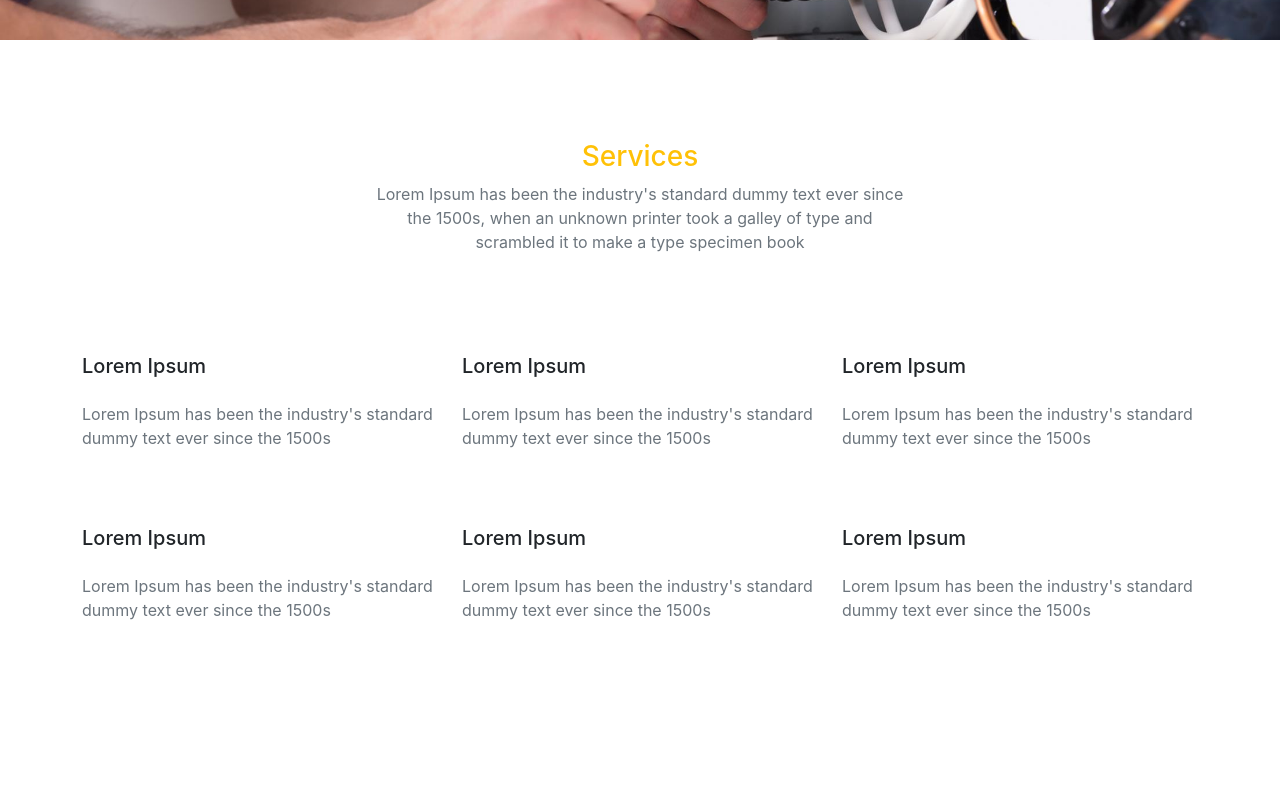
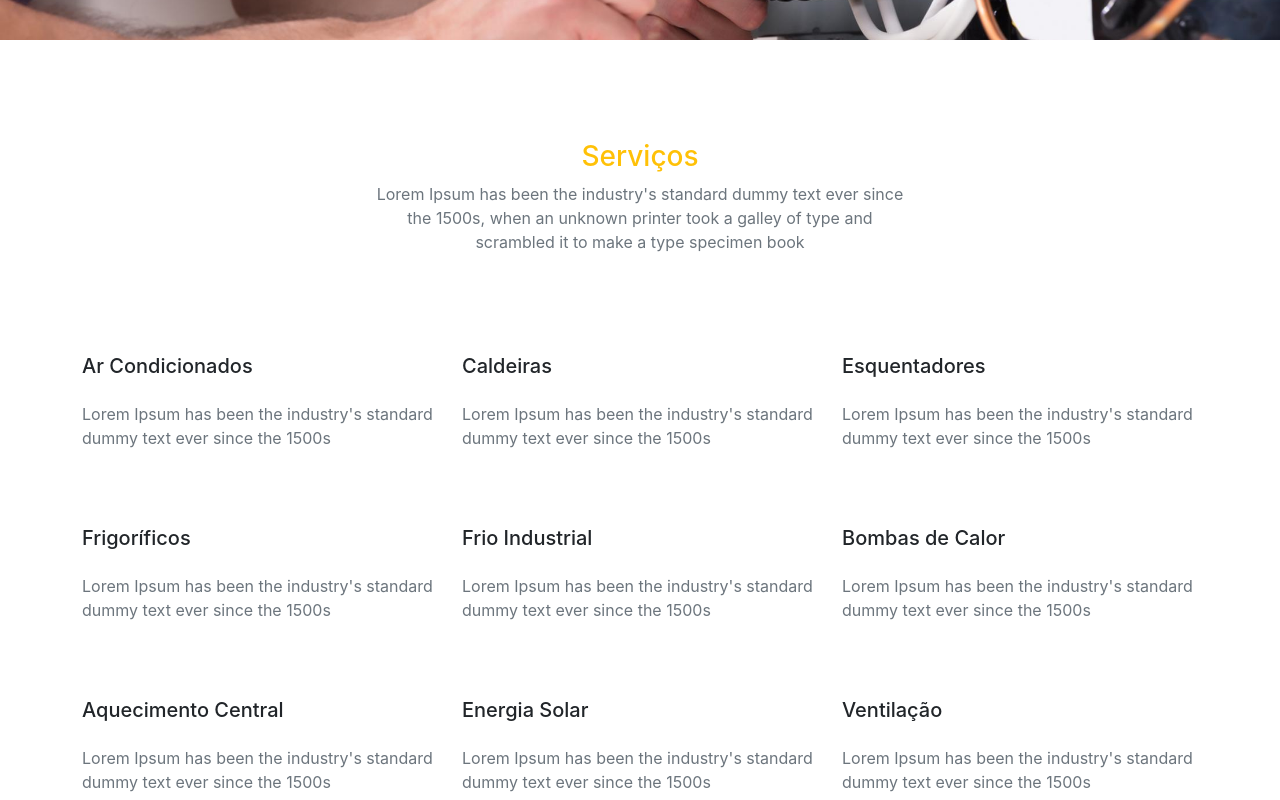
Before and after one commit to eduardoribeiro/dwoklima, a Next.js app: page / in a window 1280 px wide. Shown: the part 640-1440 px from the top of the page. Built offline with nearby package versions, Linux system fonts and the light colour scheme.

Commit message:
add service list

```diff
--- a/components/Service.jsx
+++ b/components/Service.jsx
@@ -2,12 +2,15 @@ import React from 'react';
 import { Container, Row, Col } from "reactstrap";
 const Service = () => {
   const services = [
-    { title : "Lorem Ipsum", desc : "Lorem Ipsum has been the industry's standard dummy text ever since the 1500s" },
-    { title : "Lorem Ipsum", desc : "Lorem Ipsum has been the industry's standard dummy text ever since the 1500s" },
-    { title : "Lorem Ipsum", desc : "Lorem Ipsum has been the industry's standard dummy text ever since the 1500s" },
-    { title : "Lorem Ipsum", desc : "Lorem Ipsum has been the industry's standard dummy text ever since the 1500s" },
-    { title : "Lorem Ipsum", desc : "Lorem Ipsum has been the industry's standard dummy text ever since the 1500s" },
-    { title : "Lorem Ipsum", desc : "Lorem Ipsum has been the industry's standard dummy text ever since the 1500s" },
+    { title : "Ar Condicionados", desc : "Lorem Ipsum has been the industry's standard dummy text ever since the 1500s" },
+    { title : "Caldeiras", desc : "Lorem Ipsum has been the industry's standard dummy text ever since the 1500s" },
+    { title : "Esquentadores", desc : "Lorem Ipsum has been the industry's standard dummy text ever since the 1500s" },
+    { title : "Frigoríficos", desc : "Lorem Ipsum has been the industry's standard dummy text ever since the 1500s" },
+    { title : "Frio Industrial", desc : "Lorem Ipsum has been the industry's standard dummy text ever since the 1500s" },
+    { title: "Bombas de Calor", desc: "Lorem Ipsum has been the industry's standard dummy text ever since the 1500s" },
+    { title: "Aquecimento Central", desc: "Lorem Ipsum has been the industry's standard dummy text ever since the 1500s" },
+    { title: "Energia Solar", desc: "Lorem Ipsum has been the industry's standard dummy text ever since the 1500s" },
+    { title : "Ventilação", desc : "Lorem Ipsum has been the industry's standard dummy text ever since the 1500s" },
   ]
 
   return (
@@ -16,7 +19,7 @@ const Service = () => {
         <Row className="justify-content-center">
           <Col lg={6} md={8}>
             <div className="title text-center mb-5">
-              <h3 className="font-weight-normal text-dark"><span className="text-warning">Services</span></h3>
+              <h3 className="font-weight-normal text-dark"><span className="text-warning">Serviços</span></h3>
               <p className="text-muted">Lorem Ipsum has been the industry's standard dummy text ever since the 1500s, when an unknown printer took a galley of type and scrambled it to make a type specimen book</p>
             </div>
           </Col>
```
